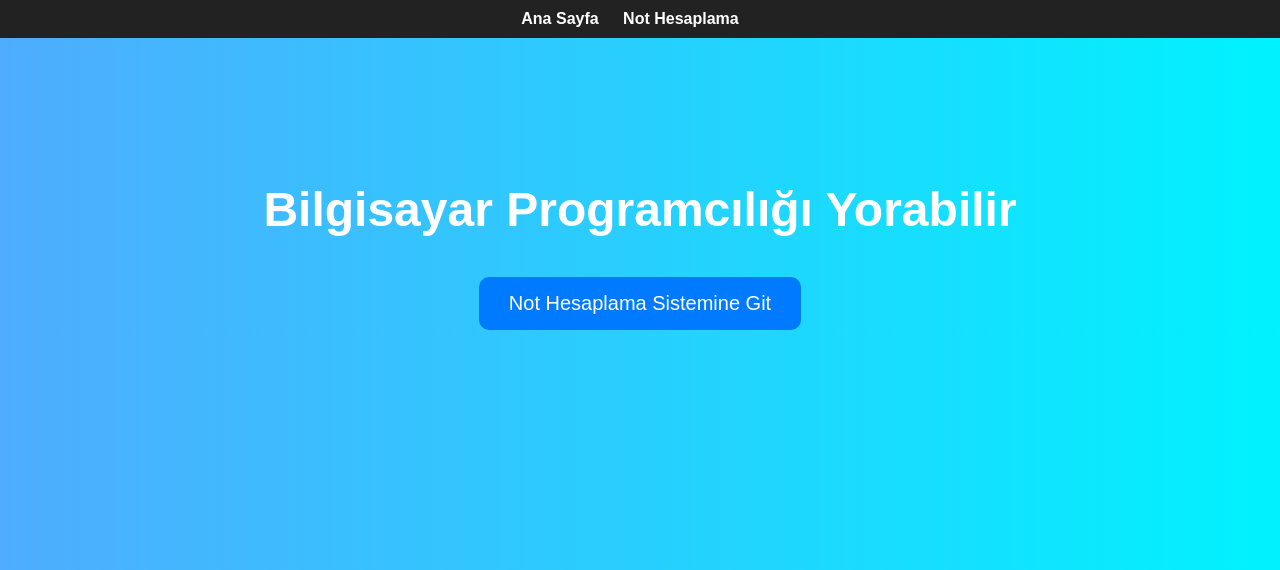
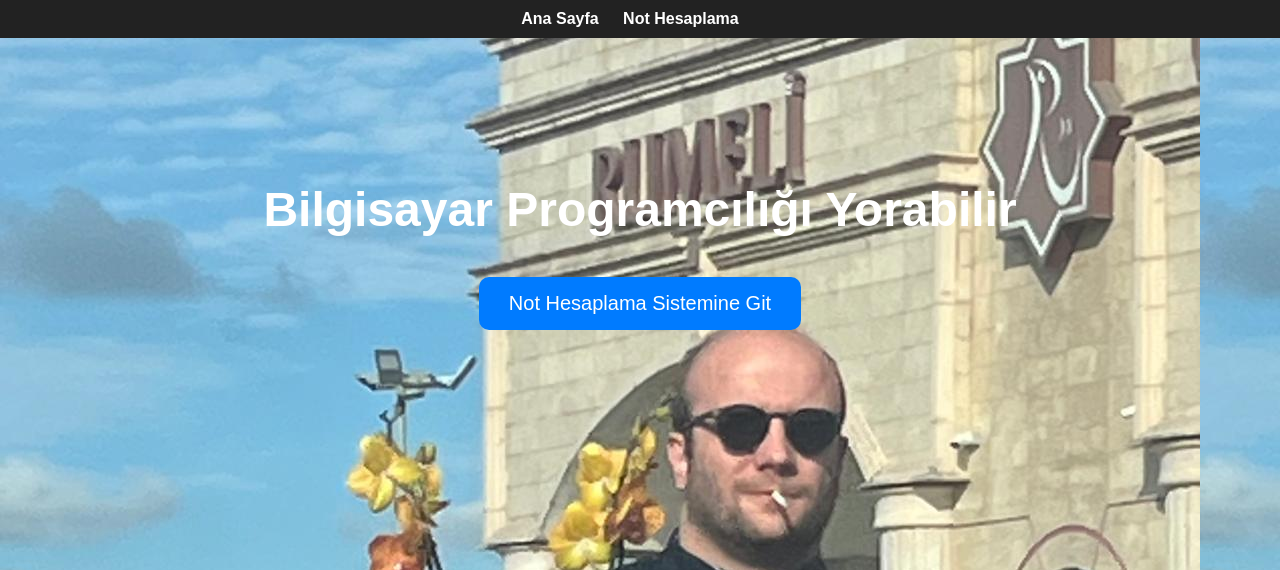
Before and after one commit to Canmertdemir/HarfNotuRobotu, a Flask app: page / in a window 1280 px wide. Shown: the top 570 px of the page. Run offline with Flask 3, Linux system fonts and the light colour scheme.

Commit message:
Project done.

```diff
--- a/templates/home.html
+++ b/templates/home.html
@@ -5,7 +5,7 @@
   <title>Ana Sayfa - Bilgisayar Programcılığı</title>
   <style>
     body {
-      background: linear-gradient(to right, #4facfe, #00f2fe);
+      background-image: url('static/images/1.jpg');
       color: white;
       font-family: Arial, sans-serif;
       text-align: center;
```
Also changed, not shown: static/images/1.jpg (renamed from static/1.jpg).
